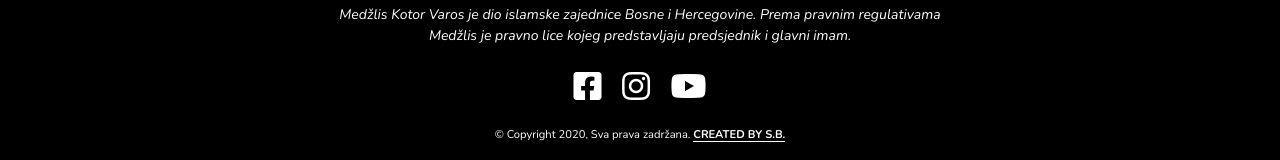
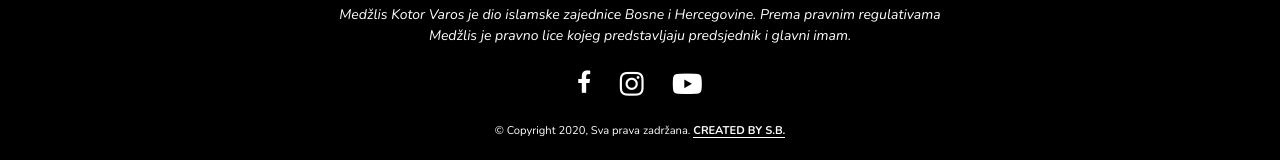
Before and after one commit to SenadinBot/iz_kotor-varos_frontend, a plain HTML site: page index.html in a window 1280 px wide. Shown: the part 383-543 px from the top of the page. Drawn offline with nearby package versions, Linux system fonts and the light colour scheme.

Commit message:
Initial commit

```diff
--- a/assets/scss/components/_footer.scss
+++ b/assets/scss/components/_footer.scss
@@ -9,10 +9,15 @@ footer {
             display: inline-block;
             .fab {
                 color: $white;
-                font-size: 2rem;
+                font-size: 1.7rem;
                 @include transition(all 0.5s);
                 &:hover {
                     @include transform(translateY(-3px));
+                }
+                &.fa-facebook-f {
+                    font-size: 1.4rem;
+                    position: relative;
+                    top: -4px;
                 }
             }
         }
--- a/index.html
+++ b/index.html
@@ -107,12 +107,12 @@
                     <img class="mb-5" src="./assets/images/logo-white.png" alt="Logo">
                     <p class="mx-auto mb-4">Medžlis Kotor Varos je dio islamske zajednice Bosne i Hercegovine. Prema pravnim regulativama Medžlis je pravno lice kojeg predstavljaju predsjednik i glavni imam.</p>
                     <ul class="mb-3">
-                        <li class="pr-3">
+                        <li class="pr-4">
                             <a href="#">
-                                <i class="fab fa-facebook-square"></i>
+                                <i class="fab fa-facebook-f"></i>
                             </a>
                         </li>
-                        <li class="pr-3">
+                        <li class="pr-4">
                             <a href="#">
                                 <i class="fab fa-instagram"></i>
                             </a>
```
Also changed, not shown: assets/css/main.css, 1 other file.
